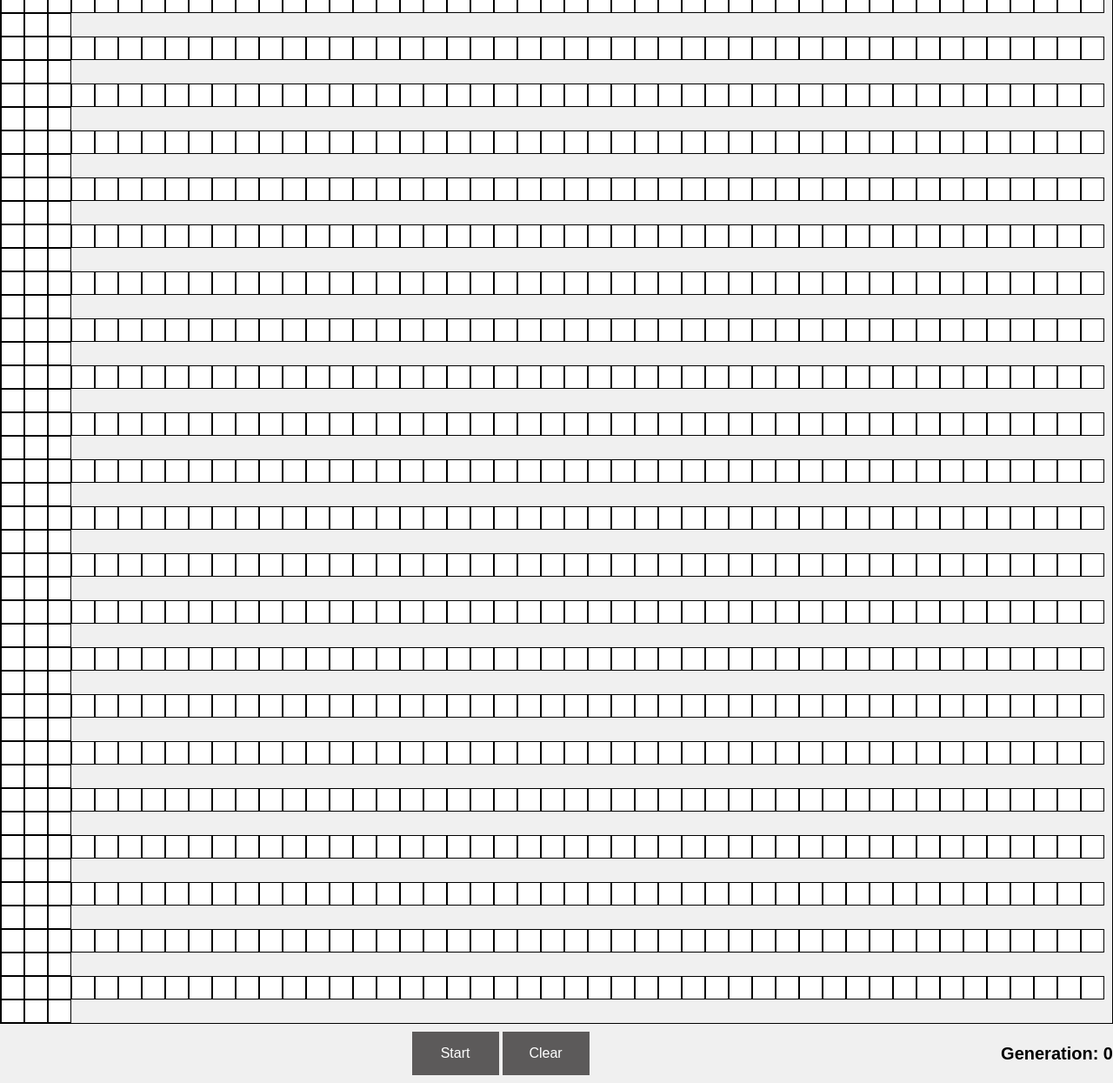
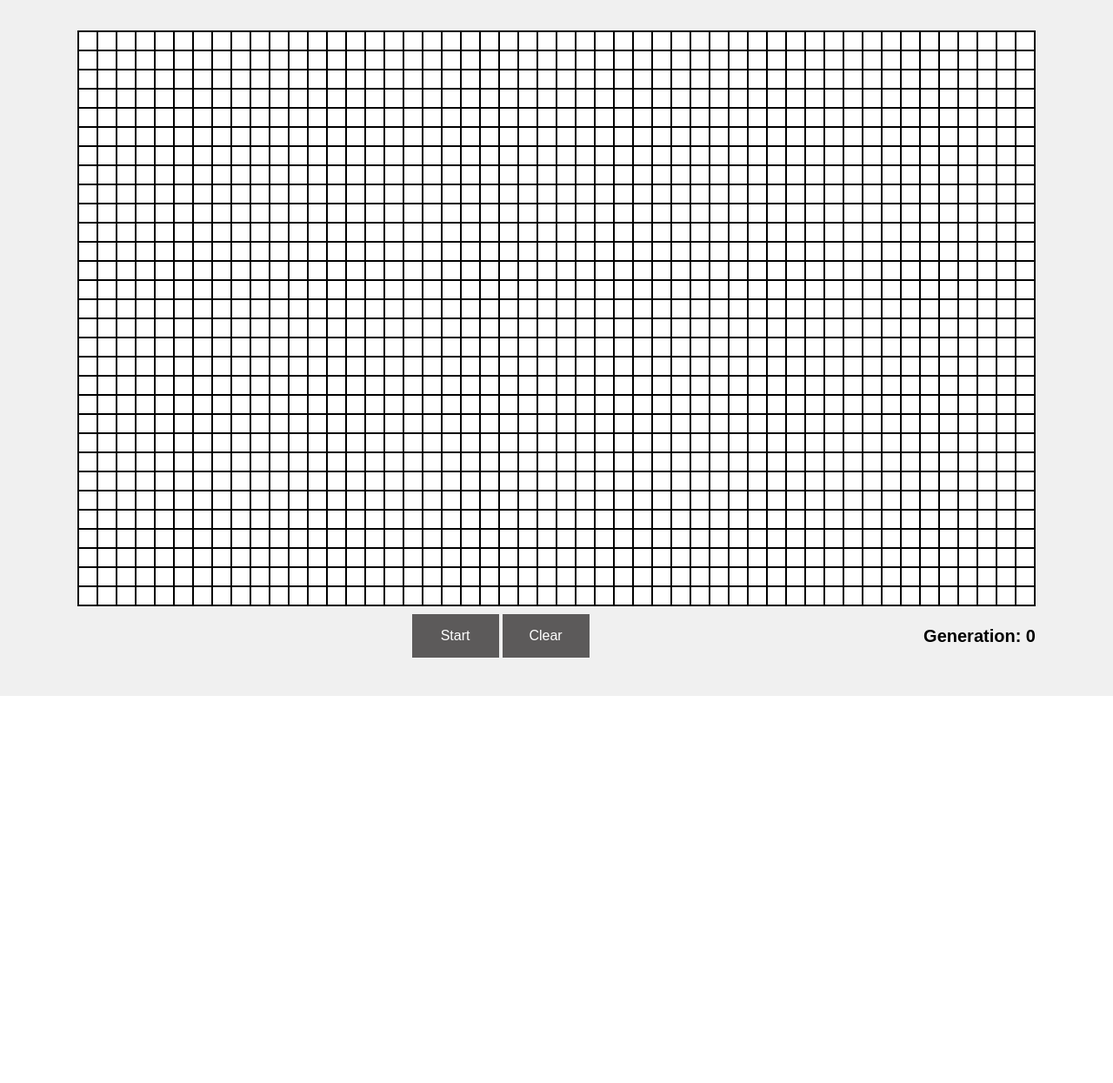
Before and after one commit to bostonvip/game-of-life-flask, a Flask app: page / in a window 1280 px wide. Shown: the whole page at 87% size. After the commit the page ends 800 px from the top, so only its background shows below. Run offline with Flask 3, Linux system fonts and the light colour scheme.

Commit message:
responsiveness added

```diff
--- a/static/styles.css
+++ b/static/styles.css
@@ -19,17 +19,20 @@ body {
     display: flex;
     flex-wrap: wrap;
     justify-content: center;
+    overflow: hidden;
 }
 
 #grid-border {
     display: flex;
     flex-direction: column;
     border: 1px solid black;
+    /* overflow: hidden; */
 }
 
 .grid-row {
     display: flex;
-    flex-wrap: wrap;
+    /* flex-wrap: wrap;  */
+    overflow: hidden;
 }
 
 .grid-cell {
@@ -37,6 +40,33 @@ body {
     height: 25px;
     border: 1px solid black;
     background-color: white;
+}
+
+@media (max-width: 1400px) {
+    .grid-cell {
+        /* width: calc(100% / 50);
+        height: calc(100% / 50); */
+        width: 20px;
+        height: 20px;
+    }
+}
+
+@media (max-width: 1100px) {
+    .grid-cell {
+        /* width: calc(100% / 50);
+        height: calc(100% / 50); */
+        width: 15px;
+        height: 15px;
+    }
+}
+
+@media (max-height: 840px) {
+    .grid-cell {
+        /* width: calc(100% / 3);
+        height: calc(100% / 3); */
+        width: 20px;
+        height: 20px;
+    }
 }
 
 .grid-cell.black {
```
